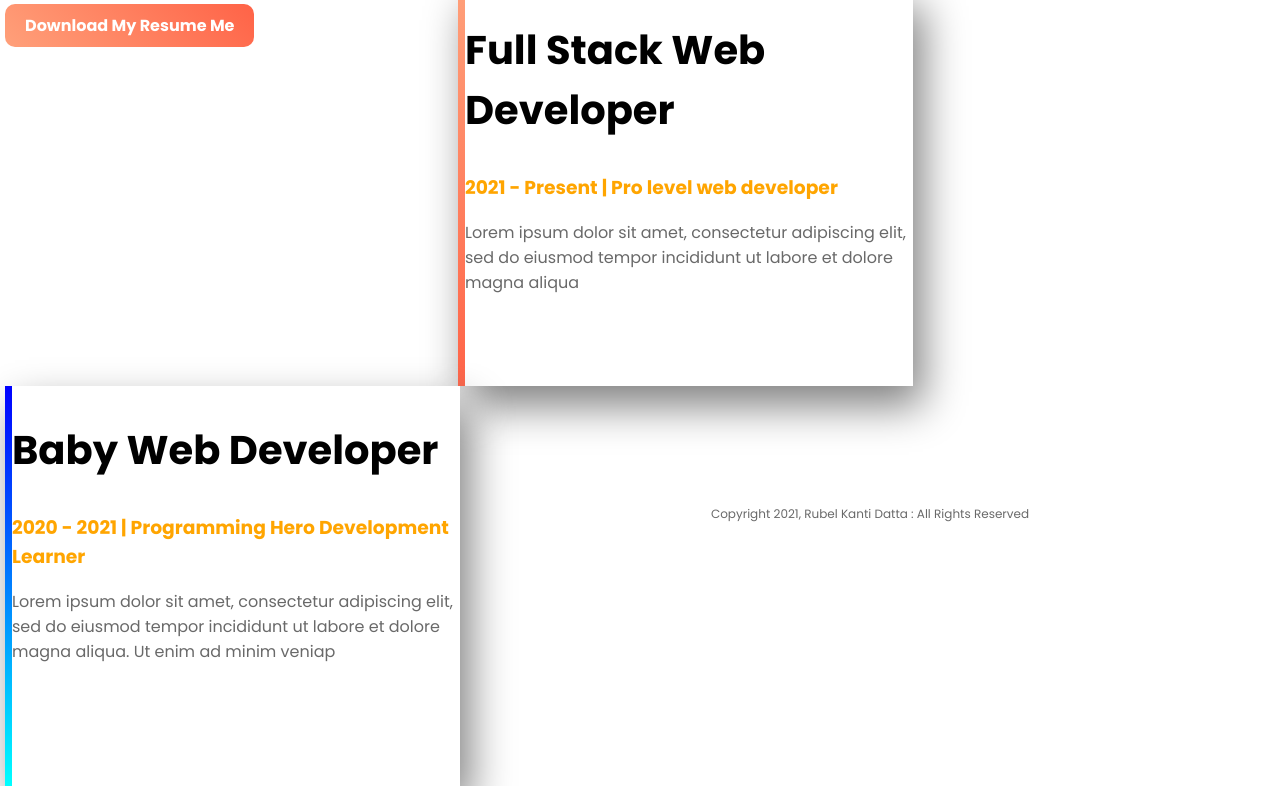
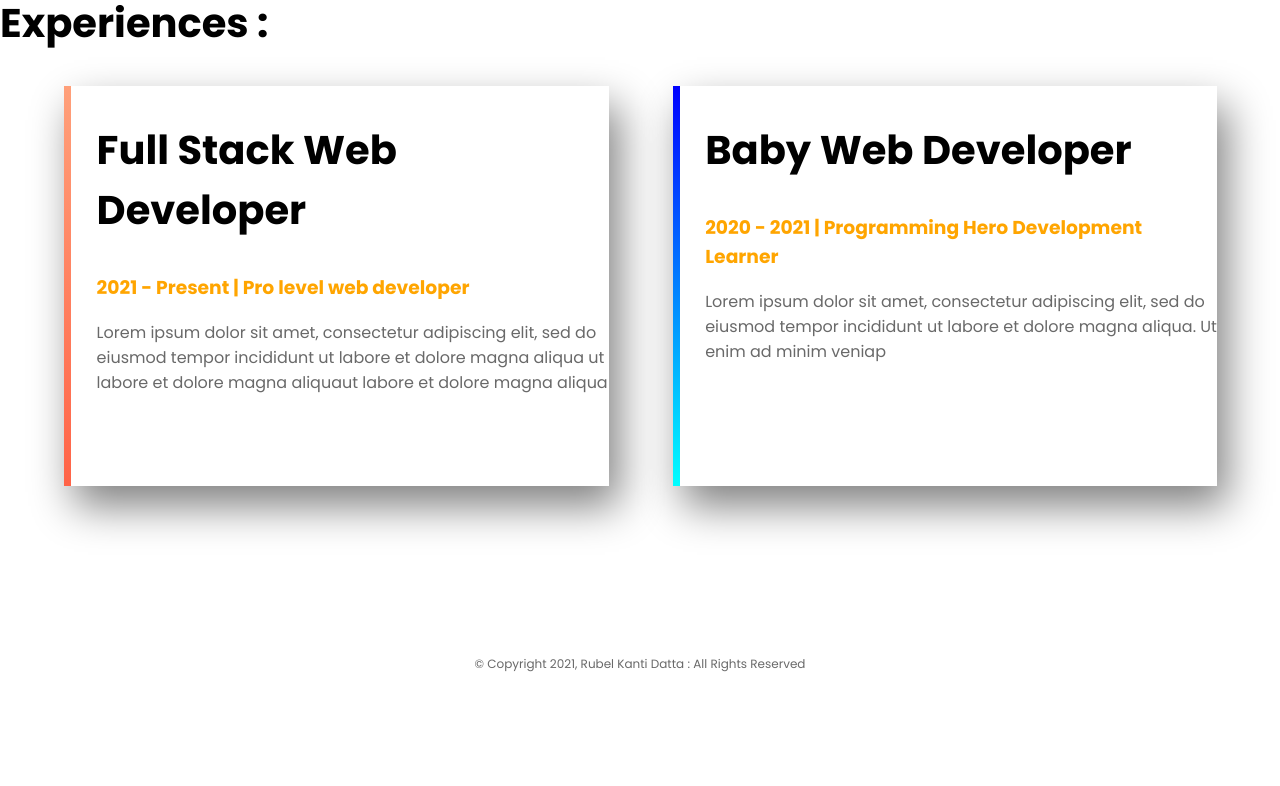
Before and after one commit to RKDATTA/web-portfolio, a plain HTML site: page index.html in a window 1280 px wide. Shown: the part 1340-2126 px from the top of the page. After the commit the page ends 2025 px from the top, so only its background shows below. Drawn offline with Linux system fonts and the light colour scheme.

Commit message:
Excited to complete the portfolio

```diff
--- a/index.html
+++ b/index.html
@@ -14,25 +14,25 @@
     <h1>Welcome To</h1>
     <h1><span class="orange-highlight">Rubel Kanti Datta</span> Website</h1>
     <h3>World Class Professional Web Developer</h3>
-    <p>Lorem ipsum dolor sit amet, consectetur adipiscing elit, sed do eiusmod tempor incididunt ut labore et dolore magna aliqua. Ut enim ad minim veniam, quis nostrud exercitation ullamco laboris nisi ut aliquip ex ea commodo consequat. Duis aute irure dolor in reprehenderit in voluptate velit esse cillum dolore eu fugiat nulla pariatur. Excepteur sint occaecat cupidatat non proident, sunt in culpa qui officia deserunt mollit anim id est laborum.</p>
+    <p>Lorem ipsum dolor sit amet, consectetur adipiscing elit, sed do eiusmod tempor incididunt ut labore et dolore magna aliqua. Ut enim ad minim veniam, quis nostrud exer commodo consequat. Duis aute irure dolor in reprehenderit in voluptate velit esse cillum dolore eu fugiat nulla pariatur. Excepteur sint occaecat cupidatat non proident, sunt in culpa qui officia deserunt mollit anim id est laborum.</p>
     <a class="link-button" target="_blank" href="www.linkedin.com">Hire Me</a>
 </div>
 
     <div class="half-width">
-        <img src="images/image-rubel.png" alt="">
+        <img src="images/image-rubel1.png" alt="">
     </div>
 </section>
 
 <section class="dream-area">
 <div class="half-width">
-<img src="images/jhankar2.png" alt="">
+<img src="images/image-rubel2.png" alt="">
 </div>
 
 <div class="half-width">
 <h2>Dream Big</h2>
 <h3>Become World's No. 1 Web Developer</h3>
 <p>Lorem ipsum dolor sit amet, consectetur adipiscing elit, sed do eiusmod tempor incididunt ut labore et dolore magna aliqua. Ut enim ad minim veniam, quis nostrud exercitation ullamco laboris nisi ut aliquip ex ea commodo consequat. Dui</p>
-<a class="link-button" target="_blank" href="www.linkedin.com">Download My Resume Me</a>
+<a class="link-button" target="_blank" href="www.linkedin.com">Download My Resume</a>
 </div>
 </section>
 
@@ -43,7 +43,7 @@
     <div id="full-stack" class="half-width single-experience">
     <h2>Full Stack Web Developer</h2>
     <h3 class="orange-highlight">2021 - Present | Pro level web developer</h3>
-    <p>Lorem ipsum dolor sit amet, consectetur adipiscing elit, sed do eiusmod tempor incididunt ut labore et dolore magna aliqua</p>
+    <p>Lorem ipsum dolor sit amet, consectetur adipiscing elit, sed do eiusmod tempor incididunt ut labore et dolore magna aliqua ut labore et dolore magna aliquaut labore et dolore magna aliqua</p>
     </div>
 
 
@@ -55,7 +55,7 @@
 </section>
 
 <footer>
-    <p>Copyright 2021, Rubel Kanti Datta : All Rights Reserved</p>
+    <p> &copy Copyright 2021, Rubel Kanti Datta : All Rights Reserved</p>
 </footer>
 
 </body>
--- a/style.css
+++ b/style.css
@@ -16,16 +16,17 @@ p{
 }
 
 .half-width{
-    width: 35%;
+    width: 40%;
     float: left;
-    margin-left: 5px;
+    margin-left: 5%;
+    padding-left: 2%;
 }
 .half-width img{
     width: 100%;
 }
 section{
     height: 500px;
-    padding-bottom: 100px;
+    padding-bottom: 150px;
 }
 .top-banner{
     background-image: url("images/top-banner.png");
```
Also changed, not shown: images/image-rubel(revised).png (renamed from images/image-rubel.png), images/image-rubel1 revised.png (added), images/image-rubel1.png (added), images/image-rubel2.png (added).
